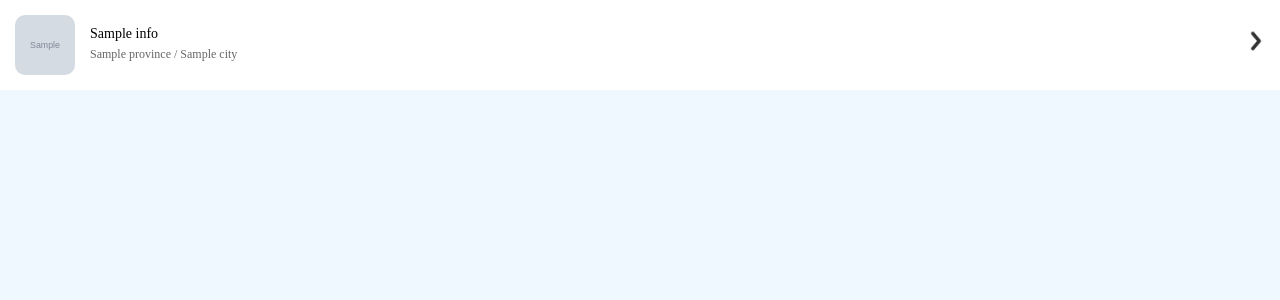
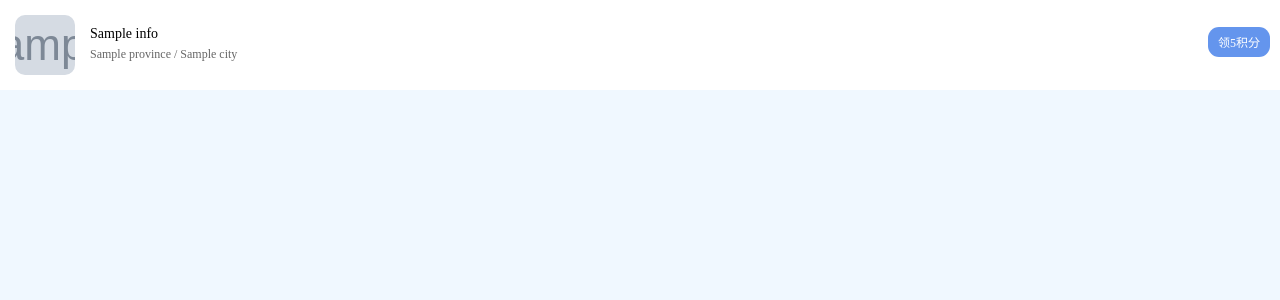
Before and after one commit to LIJiaF/miyuchayan, a Python web app: template template/personal.html in a window 1280 px wide. Shown: the top 300 px of the page. Run offline with Jinja, Linux system fonts and the light colour scheme; the template is opened without the code that fills it: most values are stand-ins (such as "Sample title", 1, 10 or a date in 2020); grey boxes marked "Sample" are stand-in pictures.

Commit message:
样式修改

```diff
--- a/run.py
+++ b/run.py
@@ -150,6 +150,7 @@ class PersonalHandler(RequestHandler):
             'city': info_data.get('city') or '保密',
             'image': info_data.get('headimgurl')
         }
+        print(info)
 
         return self.render('personal.html', info=info)
 
--- a/template/personal.html
+++ b/template/personal.html
@@ -8,6 +8,7 @@
         * {
             margin: 0;
             padding: 0;
+            outline: none;
             font-family: "Microsoft YaHei UI";
         }
 
@@ -27,6 +28,7 @@
             height: 60px;
             float: left;
             border-radius: 10px;
+            background: url("{{info['image']}}") no-repeat center center;
         }
 
         .user_info {
@@ -45,28 +47,30 @@
             font-size: 12px;
         }
 
-        .more {
+        .btn {
             display: block;
             position: absolute;
             right: 10px;
             top: 27px;
             cursor: pointer;
-        }
-
-        .more img {
-            width: 28px;
-            cursor: pointer;
+            background: #6495ED;
+            border: none;
+            color: #fff;
+            padding: 6px 10px;
+            border-radius: 11px;
+            outline: none;
+            font-size: 12px;
         }
     </style>
 </head>
 <body>
 <div class="info">
-    <img class="photo" src="{{info['image']}}">
+    <span class="photo"></span>
     <div class="user_info">
         <p class="name">{{info['name']}}</p>
         <p class="address">{{info['province']}} / {{info['city']}}</p>
     </div>
-    <a class="more" href="#"><img src="{{static_url('more.png')}}"></a>
+    <span class="btn">领5积分</span>
 </div>
 </body>
 </html>
```
